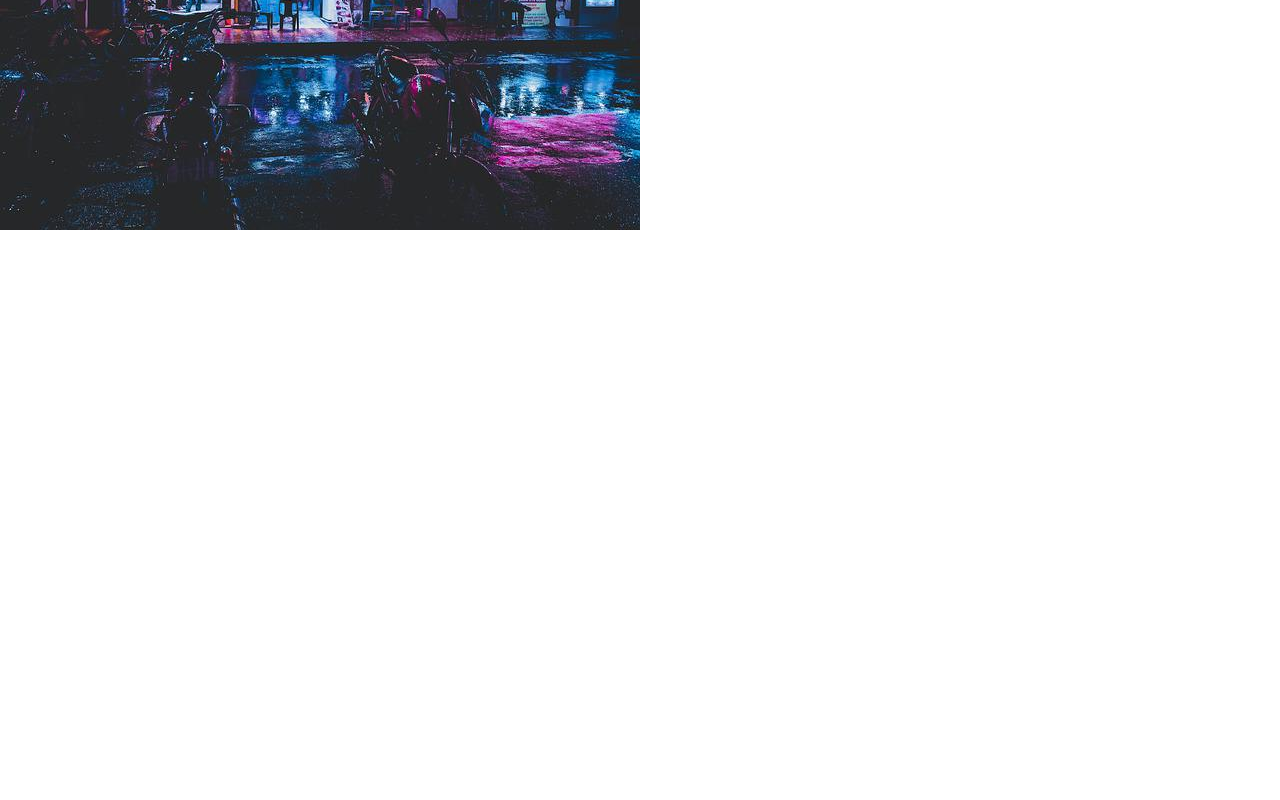
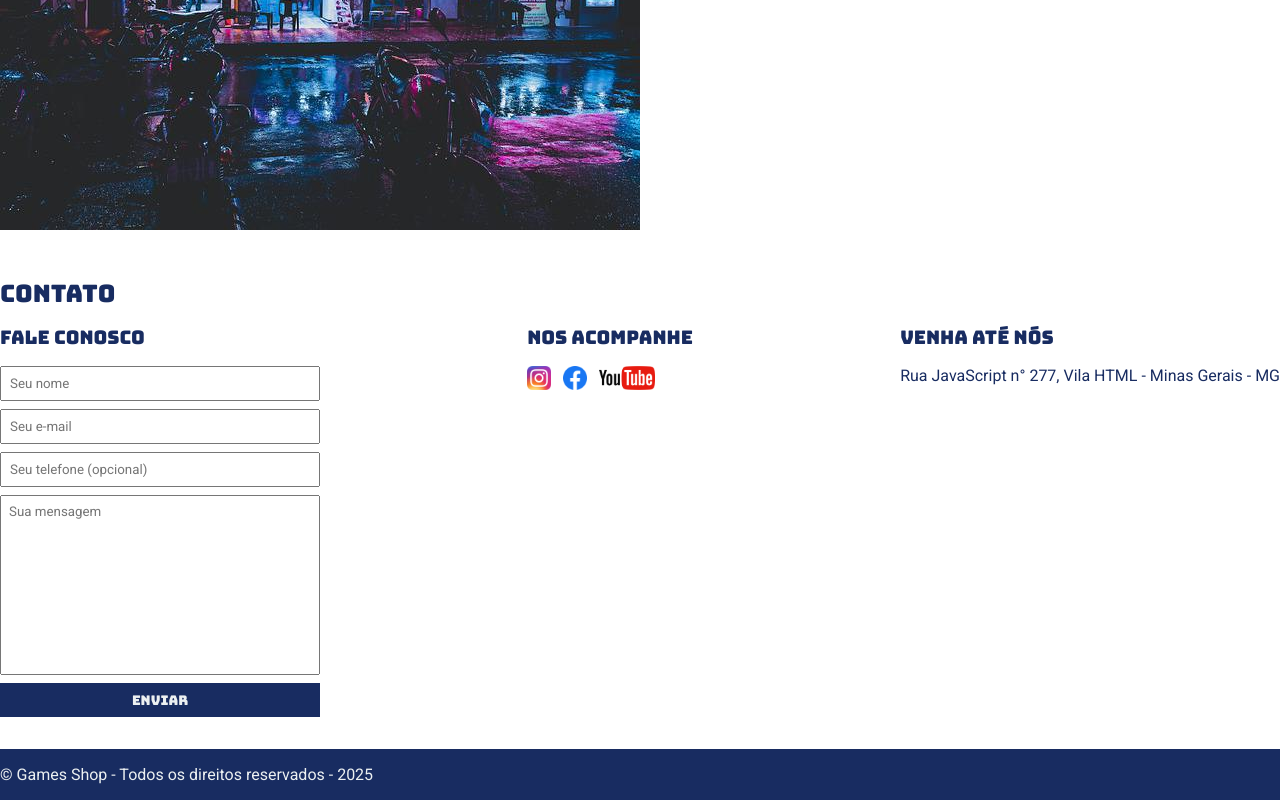
Before and after one commit to marcos-p-r-m/Projeto_1, a plain HTML site: page index.html in a window 1280 px wide. Shown: the part 349-1149 px from the top of the page. Before the commit the page ends 800 px from the top, so only its background shows below. Drawn offline with Linux system fonts and the light colour scheme.

Commit message:
Finalizando o site

```diff
--- a/index.html
+++ b/index.html
@@ -17,15 +17,15 @@
             <h1>Games Shop</h1>
             <nav>
                 <li>
-                    <a href="#">Sobre a Loja</a>
+                    <a href="#about">Sobre a Loja</a>
                 </li>
                 <li>
-                    <a href="#">Contato</a>
+                    <a href="#contact">Contato</a>
                 </li>
             </nav>
         </div>
     </header>
-    <section>
+    <section id="about">
         <div class="container">
             <img class="store-front" src="./images_M05/loja.jpg" alt="Fachada da loja Games Shop">
             <div>
@@ -44,5 +44,55 @@
             </div>
         </div>
     </section>
+    <section id="contact">
+        <div class="container">
+            <h2>Contato</h2>
+            <div class="contact-methods">
+                <div>
+                    <h3>Fale conosco</h3>
+                    <form>
+                        <input type="text" placeholder="Seu nome" required />
+                        <input type="email" placeholder="Seu e-mail" required />
+                        <input type="tel" placeholder="Seu telefone (opcional)" />
+                        <textarea placeholder="Sua mensagem" required></textarea>
+                        <button type="submit">Enviar</button>
+                    </form>
+                </div>
+                <div>
+                    <h3>Nos acompanhe</h3>
+                    <ul class="solcia-links">
+                        <li>
+                            <a href="#" title="Sega-nos no Instagram">
+                                <img src="./images_M05/instagram.png" alt="Logo do Instagram"/>
+                            </a>
+                        </li>
+                        <li>
+                            <a href="#" title="Sega-nos no Facebook">
+                                <img src="./images_M05/facebook.png" alt="Logo do Facebook"/>
+                            </a>
+                        </li>
+                        <li>
+                            <a href="#" title="Visite nosso canal no YouTube">
+                                <img src="./images_M05/youtube.png" alt="Logo do YouTube"/>
+                            </a>
+                        </li>
+                    </ul>
+                </div>
+                <div>
+                    <h3>Venha até nós</h3>
+                    <p>
+                        Rua JavaScript n° 277, Vila HTML - Minas Gerais - MG
+                    </p>
+                </div>
+            </div>
+        </div>
+    </section>
+    <footer>
+        <div class="container">
+            <p>
+                &copy; Games Shop - Todos os direitos reservados - 2025
+            </p>
+        </div>
+    </footer>
 </body>
 </html>
--- a/main.css
+++ b/main.css
@@ -5,11 +5,14 @@
 }
 
 header,
-section h2 {
-    font-family: "Bungee", sans-serif, cursive;
+section h2,
+section h3,
+form button {
+    font-family: 'Bungee', cursive;
+    font-weight: normal;
 }
 
-body {
+body, input, textarea {
     font-family: "Roboto", sans-serif;
 }
 
@@ -17,11 +20,6 @@ header {
     padding: 16px 0;
     background-color: #182c61;
     color: #ecf0f1;
-}
-
-header h1,
-section h2 {
-    font-weight: normal;
 }
 
 header nav li {
@@ -80,3 +78,64 @@ section p {
 .store-front {
     margin-right: 32px;
 }
+
+.solcia-links img {
+    height: 24px;
+}
+
+.solcia-links li {
+    display: inline;
+    margin-right: 8px;
+}
+
+.solcia-links li a {
+    text-decoration: none;
+}
+
+#contact .container {
+    display: block;
+}
+
+.contact-methods {
+    display: flex;
+    justify-content: space-between;
+}
+
+form input,
+form textarea,
+form button {
+    display: block;
+    width: 320px;
+    margin-bottom: 8px;
+    padding: 8px;
+}
+
+form textarea {
+    resize: none;
+    height: 180px;
+}
+
+section h3 {
+    margin-bottom: 16px;
+}
+
+form button {
+    background-color: #182c61;
+    color: #ecf0f1;
+    border: none;
+    cursor: pointer;
+}
+
+form button:hover {
+    background-color: #405aa1;
+}
+
+input:focus, textarea:focus {
+    outline-color: #182c61;
+}
+
+footer {
+    background-color: #182c61;
+    color: #ecf0f1;
+    padding: 16px 0;
+}
```
